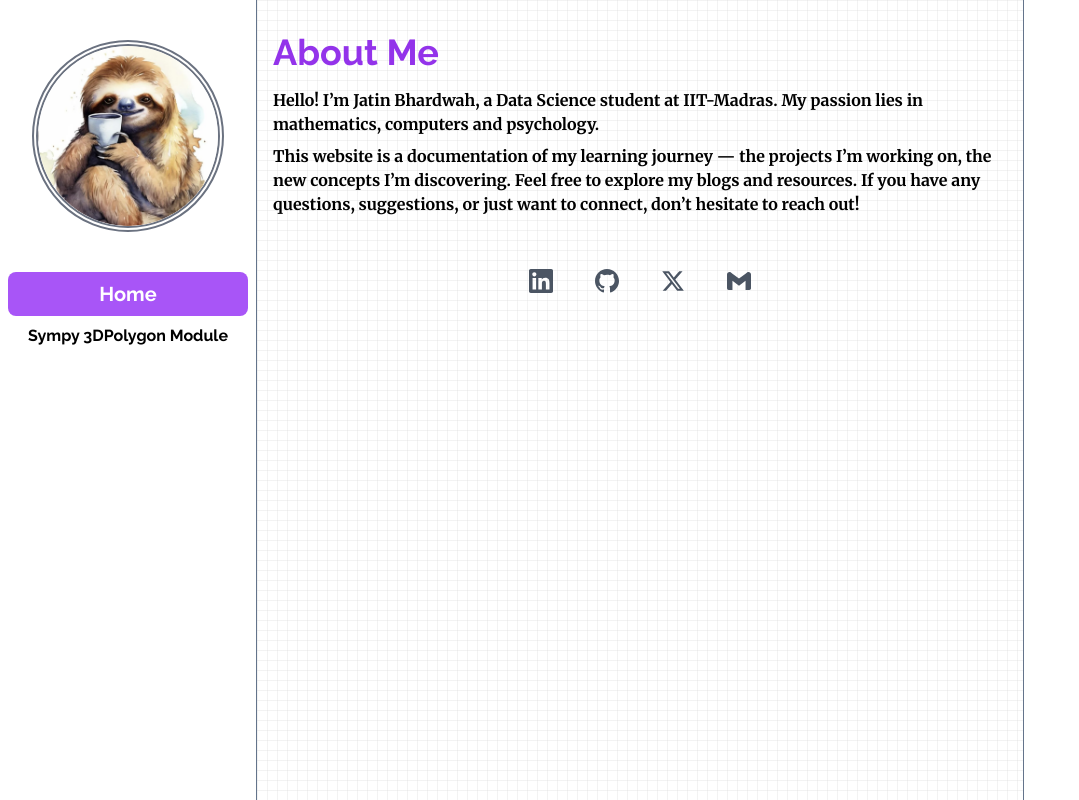
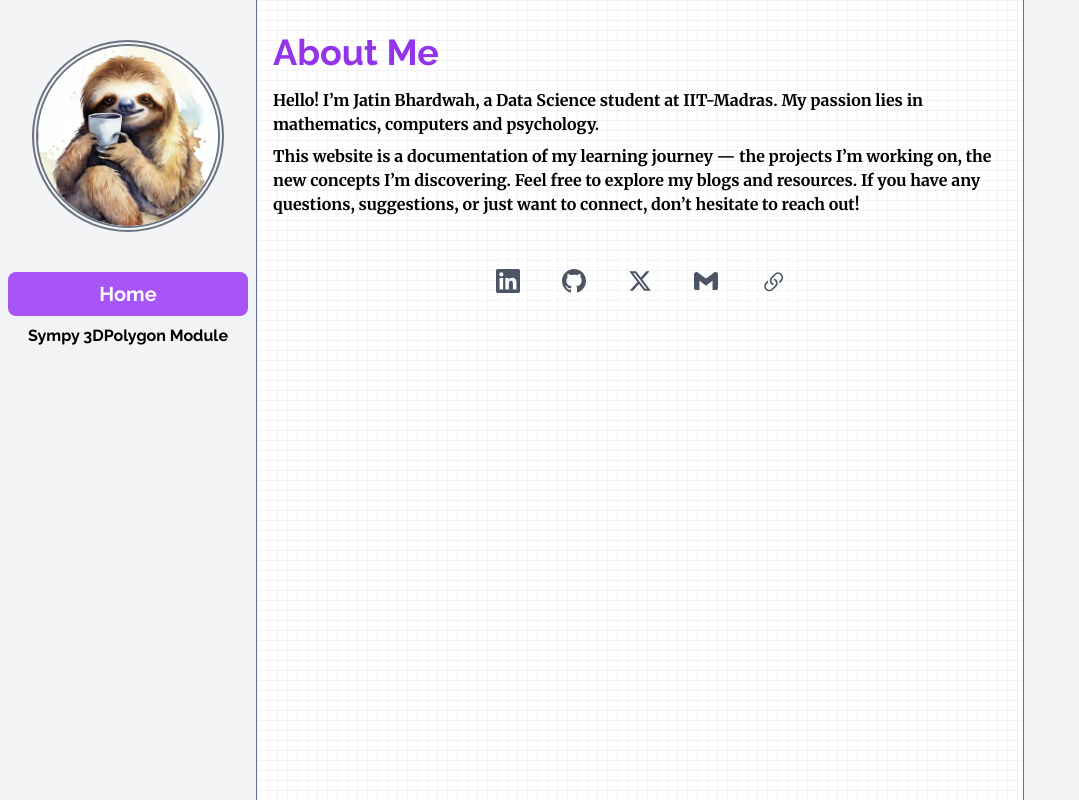
Before and after one commit to Jatinbhardwaj-093/JB-blog, a Vue app: page / in a window 1280 px wide. Shown: the whole page, without its empty margins (0-1079 px from the left). Built offline with nearby package versions, Linux system fonts and the light colour scheme.

Commit message:
design basics

```diff
--- a/src/Detail.vue
+++ b/src/Detail.vue
@@ -45,6 +45,13 @@
                     </path>
                 </svg>
                 <span>Gmail</span>
+            </a>
+            <a href="https://jatinbhardwaj-093.github.io/JB-Portfolio/" class="social-link link">
+                <svg xmlns="http://www.w3.org/2000/svg" width="16" height="16" fill="currentColor" class="bi bi-link-45deg" viewBox="0 0 14 14">
+                    <path d="M4.715 6.542 3.343 7.914a3 3 0 1 0 4.243 4.243l1.828-1.829A3 3 0 0 0 8.586 5.5L8 6.086a1 1 0 0 0-.154.199 2 2 0 0 1 .861 3.337L6.88 11.45a2 2 0 1 1-2.83-2.83l.793-.792a4 4 0 0 1-.128-1.287z"/>
+                    <path d="M6.586 4.672A3 3 0 0 0 7.414 9.5l.775-.776a2 2 0 0 1-.896-3.346L9.12 3.55a2 2 0 1 1 2.83 2.83l-.793.792c.112.42.155.855.128 1.287l1.372-1.372a3 3 0 1 0-4.243-4.243z"/>
+                </svg>
+                <span>Portfolio</span>
             </a>
         </div>
     </div>
@@ -146,6 +153,18 @@
     color: #000;
 }
 
+.social-link.link:hover {
+    background: #0077b5;
+}
+
+.social-link.link:hover svg {
+    fill: #fff;
+}
+
+.social-link.link:hover span {
+    color: #0077b5;
+}
+
 @media (max-width: 768px) {
     .social-links {
         right: 1rem;
--- a/src/Minimap.vue
+++ b/src/Minimap.vue
@@ -1,4 +1,4 @@
 <template>
-  <div class="w-[20vw] h-[100vh] sticky top-0">
+  <div class="w-[20vw] sticky top-0 bg-gray-100 h-screen">
   </div>
 </template>
--- a/src/NavigatePanel.vue
+++ b/src/NavigatePanel.vue
@@ -1,5 +1,5 @@
 <template>
-    <div class="flex flex-col items-center">
+    <div class="flex flex-col items-center bg-gray-100 h-screen">
         <!-- profile section -->
         <div class="border-gray-500 border-2 rounded-full h-48 w-48 p-0.5 mt-10">
             <div class="rounded-full bg-inherit border-2 border-gray-500 w-full h-full">
```
